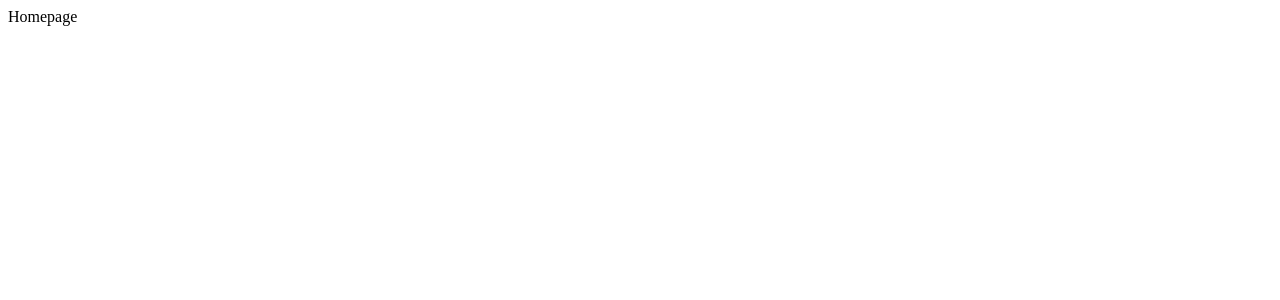
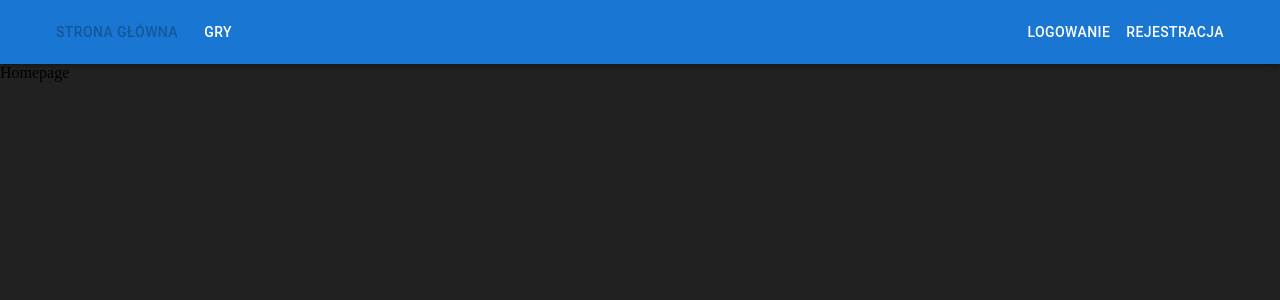
Before and after one commit to wookashart/mygames-db, a Next.js app: page / in a window 1280 px wide. Shown: the top 300 px of the page. Built offline with nearby package versions, Linux system fonts and the light colour scheme.

Commit message:
Navigation added

```diff
--- a/package.json
+++ b/package.json
@@ -16,6 +16,11 @@
   "author": "Łukasz Krawczyk",
   "license": "ISC",
   "dependencies": {
+    "@emotion/react": "^11.4.1",
+    "@emotion/styled": "^11.3.0",
+    "@material-ui/core": "^4.12.3",
+    "@mui/icons-material": "^5.0.1",
+    "@mui/material": "^5.0.2",
     "next": "^11.1.2",
     "react": "^17.0.2",
     "react-dom": "^17.0.2",
--- a/pages/index.tsx
+++ b/pages/index.tsx
@@ -6,7 +6,7 @@ import Page from '../src/components/layout/Page';
 class Index extends Component {
   render() {
     return (
-      <Page seo={{ title: 'Strona główna', description: '' }}>
+      <Page seo={{ title: 'Strona główna', description: '' }} pageType="homepage">
         <div>Homepage</div>
       </Page>
     );
--- a/src/components/layout/Header.tsx
+++ b/src/components/layout/Header.tsx
@@ -1,7 +1,131 @@
-import React from 'react';
+import React, { useState } from 'react';
 
-const Header = () => {
-  return <div></div>;
+// === Components === //
+import {
+  AppBar,
+  Box,
+  Button,
+  colors,
+  Container,
+  Drawer,
+  IconButton,
+  List,
+  ListItem,
+  Toolbar,
+} from '@mui/material';
+import MenuIcon from '@mui/icons-material/Menu';
+import Link from 'next/link';
+
+// === Config === //
+import { navigation } from '../../config/navigation';
+
+// === Styles === //
+import { useMediaQuery, useTheme } from '@material-ui/core';
+
+// === Types === //
+import { NavigationLinkData } from '../../types/layout';
+
+interface HeaderProps {
+  pageType: string;
+}
+
+const Header = ({ pageType }: HeaderProps) => {
+  const theme = useTheme();
+  const isMobile = useMediaQuery(theme.breakpoints.down('sm'));
+  const [menuOpen, toggleMenuOpen] = useState(false);
+
+  return (
+    <>
+      <Box sx={{ flexGrow: 1 }}>
+        <AppBar position="static">
+          <Container maxWidth="xl">
+            <Toolbar
+              sx={{
+                padding: 0,
+              }}
+            >
+              <Box sx={{ flexGrow: 1 }}>
+                {isMobile ? (
+                  <>
+                    <IconButton
+                      size="large"
+                      edge="start"
+                      color="inherit"
+                      aria-label="menu"
+                      sx={{ mr: 2 }}
+                      onClick={() => toggleMenuOpen(true)}
+                    >
+                      <MenuIcon />
+                    </IconButton>
+                    <Drawer
+                      anchor="top"
+                      open={menuOpen}
+                      onClose={() => toggleMenuOpen(false)}
+                      variant="temporary"
+                    >
+                      <Box
+                        sx={{ width: 'auto', backgroundColor: colors.grey[700] }}
+                        role="presentation"
+                      >
+                        <List>
+                          {navigation.map((item: NavigationLinkData) => (
+                            <ListItem key={item.href}>
+                              <Link href={item.href}>
+                                <a className="navigation-link">
+                                  <Button
+                                    color="inherit"
+                                    sx={{ justifyContent: 'flex-start' }}
+                                    disabled={pageType === item.pageType ? true : false}
+                                  >
+                                    {item.label}
+                                  </Button>
+                                </a>
+                              </Link>
+                            </ListItem>
+                          ))}
+                        </List>
+                      </Box>
+                    </Drawer>
+                  </>
+                ) : (
+                  <>
+                    {navigation.map((item: NavigationLinkData) => (
+                      <Link href={item.href} key={item.href}>
+                        <a className="navigation-link">
+                          <Button
+                            color="inherit"
+                            disabled={pageType === item.pageType ? true : false}
+                          >
+                            {item.label}
+                          </Button>
+                        </a>
+                      </Link>
+                    ))}
+                  </>
+                )}
+              </Box>
+
+              <Button color="inherit">Logowanie</Button>
+              <Link href="/register">
+                <a className="navigation-link">
+                  <Button color="inherit" disabled={pageType === 'register' ? true : false}>
+                    Rejestracja
+                  </Button>
+                </a>
+              </Link>
+            </Toolbar>
+          </Container>
+        </AppBar>
+      </Box>
+
+      <style jsx>{`
+        .navigation-link {
+          color: white;
+          text-decoration: none;
+        }
+      `}</style>
+    </>
+  );
 };
 
 export default Header;
--- a/src/components/layout/Page.tsx
+++ b/src/components/layout/Page.tsx
@@ -1,15 +1,20 @@
 import React, { Component } from 'react';
-
-// === Types === //
-import { SeoData } from '../../types/layout';
 
 // === Components === //
 import SEO from './SEO';
 import Header from './Header';
 
+// === Styles === //
+import { ThemeProvider, createTheme } from '@material-ui/core/styles';
+import { colors } from '@mui/material';
+
+// === Types === //
+import { SeoData } from '../../types/layout';
+
 interface PageProps {
   children: React.ReactChild;
   seo: SeoData;
+  pageType: string;
 }
 
 class Page extends Component<PageProps> {
@@ -19,12 +24,36 @@ class Page extends Component<PageProps> {
   };
 
   render() {
+    const theme = createTheme({
+      typography: {
+        h1: {
+          fontSize: '3rem',
+        },
+      },
+      palette: {
+        type: 'dark',
+      },
+    });
+
     return (
       <>
         <SEO seo={this.props.seo} />
 
-        <Header />
-        {this.props.children}
+        <ThemeProvider theme={theme}>
+          <Header pageType={this.props.pageType} />
+          {this.props.children}
+        </ThemeProvider>
+        <style jsx global>{`
+          * {
+            box-sizing: border-box;
+          }
+
+          body {
+            margin: 0;
+            padding: 0;
+            background-color: ${colors.grey[900]};
+          }
+        `}</style>
       </>
     );
   }
--- /dev/null
+++ b/src/config/navigation.ts
@@ -0,0 +1,12 @@
+export const navigation = [
+  {
+    label: 'Strona główna',
+    href: '/',
+    pageType: 'homepage',
+  },
+  {
+    label: 'Gry',
+    href: '/games',
+    pageType: 'games',
+  },
+];
--- /dev/null
+++ b/src/styles/variables.ts
@@ -0,0 +1,4 @@
+export const colors = {
+  primary: '#1976d2',
+  menuBackground: '#0A1929',
+};
--- a/src/types/layout.ts
+++ b/src/types/layout.ts
@@ -2,3 +2,9 @@ export interface SeoData {
   title: string;
   description: string;
 }
+
+export interface NavigationLinkData {
+  label: string;
+  href: string;
+  pageType: string;
+}
```
Also changed, not shown: 1 other file (tests, documents, lock files or other folders).
